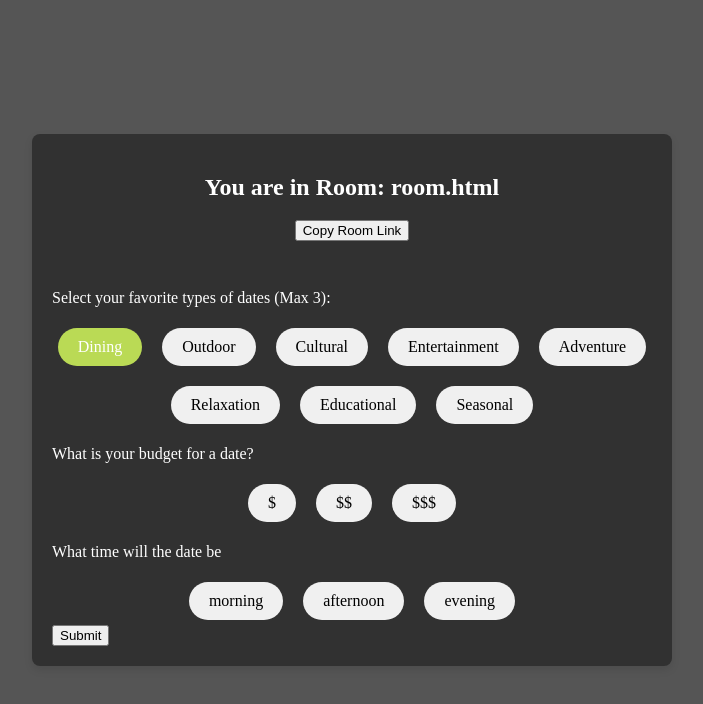
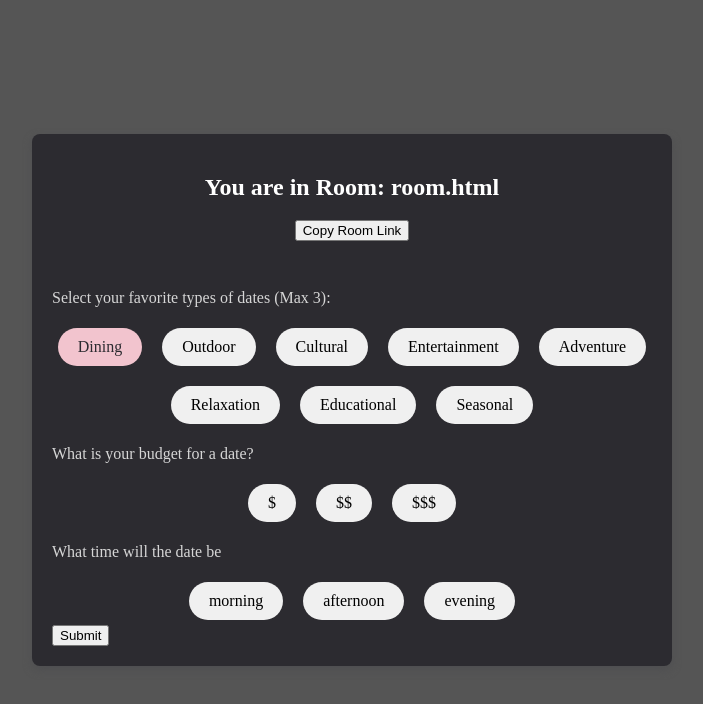
Before and after one commit to CodeCreamery/di24, a website: page public/room.html in a window 1280 px wide. Both pictures are taken after a click on the label "Dining". Shown: the whole page, without its empty margins (288-991 px from the left). Drawn offline with nearby package versions, Linux system fonts and the light colour scheme; no server answers.

Commit message:
color theme check
text: #d6d6d6
bubbles: #f2c4ce
"black": #2c2b30
"grey": #4f4f51
idk yet: #f58f7c

```diff
--- a/public/styles.css
+++ b/public/styles.css
@@ -8,7 +8,7 @@ body, html {
 }
 /*change p color in form*/
 #preferenceForm .form-paragraph{
-    color: white;
+    color: #d6d6d6;
 }
 .form-container {
     display: flex;
@@ -18,8 +18,8 @@ body, html {
     width: 100%; /* Adjust width as necessary, or max-width for larger viewports */
     max-width: 600px; /* Maximum width of the form */
     padding: 20px;
-    box-shadow: 0 4px 8px rgba(0, 0, 0, 0.1); /* Optional: adds shadow for better focus */
-    background-color: rgb(49, 49, 49); /* Background color for the form area */
+    box-shadow: 0 4px 8px #4f4f51; /* Optional: adds shadow for better focus */
+    background-color: #2c2b30; /* Background color for the form area */
     border-radius: 8px; /* Optional: rounded corners */
 }
 
@@ -50,13 +50,13 @@ input[type="checkbox"] {
 
 /* Visual feedback for active selections */
 input[type="checkbox"]:checked + .bubble {
-    background-color: #bada55; /* Change background color when selected */
-    color: white; /* Change text color for better contrast */
+    background-color: #f2c4ce; /* Change background color when selected */
+    color: #2c2b30; /* Change text color for better contrast */
 }
 
 input[type="radio"]:checked + .bubble {
-    background-color: #bada55; /* Change background color when selected */
-    color: white; /* Change text color for better contrast */
+    background-color: #f2c4ce; /* Change background color when selected */
+    color: #2c2b30; /* Change text color for better contrast */
 }
 
 /* Styling for the bubble labels */
@@ -73,7 +73,7 @@ input[type="radio"]:checked + .bubble {
 }
 
 .bubble:hover, input[type="radio"]:checked + .bubble {
-    background-color: #bada55; /* Highlight color when hovered or selected */
+    background-color: #f2c4ce; /* Highlight color when hovered or selected */
     transform: scale(1.05); /* Slightly enlarge on hover or when selected */
 }
 
```
